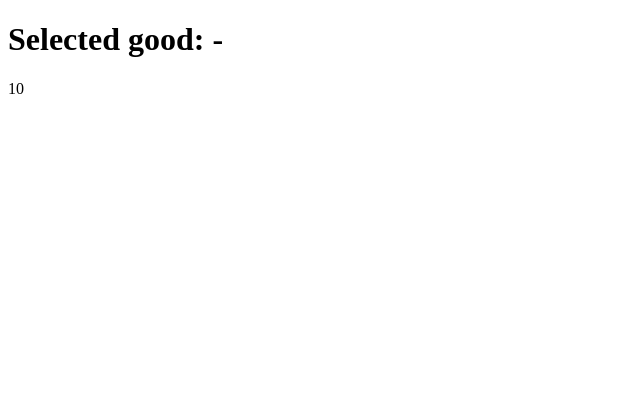
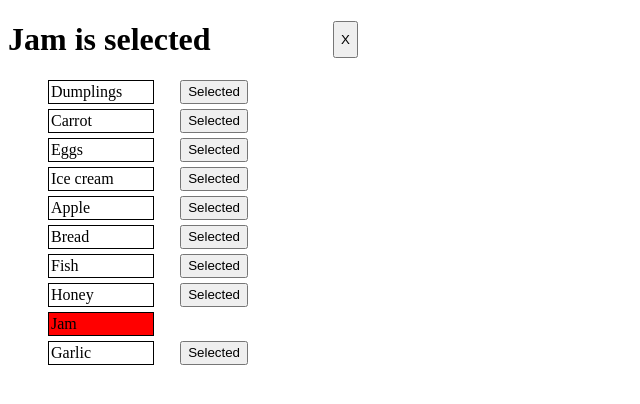
Before and after one commit to mate-academy/react_goods-selector, a React (Create React App) app: page / in a window 1280 px wide. Shown: the top 404 px of the page, without its empty margins (0-640 px from the left). Built offline with nearby package versions, Linux system fonts and the light colour scheme.

Commit message:
solution

```diff
--- a/package.json
+++ b/package.json
@@ -10,6 +10,7 @@
     "@types/react": "^17.0.15",
     "@types/react-dom": "^17.0.9",
     "bulma": "^0.9.3",
+    "classnames": "^2.3.1",
     "node-sass": "^6.0.1",
     "react": "^17.0.2",
     "react-dom": "^17.0.2",
--- a/src/App.scss
+++ b/src/App.scss
@@ -1 +1,28 @@
 // styles go here
+.good {
+  display: block;
+  width: 100px;
+  padding: 2px;
+  border: 1px solid black;
+
+  &__selected {
+    background-color: red;
+  }
+};
+
+.list {
+  display: flex;
+  justify-content: space-between;
+  width: 200px;
+  margin-bottom: 5px;
+};
+
+.button_none {
+  display: none;
+};
+
+.title {
+  display: flex;
+  justify-content: space-between;
+  width: 350px;
+};
--- a/src/App.tsx
+++ b/src/App.tsx
@@ -1,4 +1,5 @@
 import React from 'react';
+import classNames from 'classnames';
 import './App.scss';
 
 const goodsFromServer: string[] = [
@@ -14,11 +15,70 @@ const goodsFromServer: string[] = [
   'Garlic',
 ];
 
-const App: React.FC = () => (
-  <div className="App">
-    <h1>Selected good: -</h1>
-    {goodsFromServer.length}
-  </div>
-);
+type Props = {};
+
+type State = {
+  selectedGood: string;
+};
+
+class App extends React.Component<Props, State> {
+  state = {
+    selectedGood: 'Jam',
+  };
+
+  clickHandler = (good: string) => {
+    this.setState({
+      selectedGood: good,
+    });
+  };
+
+  clickClear = () => {
+    this.setState({
+      selectedGood: '',
+    });
+  };
+
+  render() {
+    const { selectedGood } = this.state;
+
+    return (
+      <div className="App">
+        <h1 className="title">
+          {selectedGood ? `${selectedGood} is selected` : 'No goods selected'}
+          {' '}
+          <button type="button" onClick={this.clickClear}>
+            X
+          </button>
+        </h1>
+
+        <ul>
+          {goodsFromServer.map(good => (
+            <div className="list">
+              <li
+                key={good}
+                className={classNames('good', {
+                  good__selected: good === selectedGood,
+                })}
+              >
+                {good}
+              </li>
+              <button
+                type="button"
+                onClick={() => {
+                  this.clickHandler(good);
+                }}
+                className={classNames({
+                  button_none: good === selectedGood,
+                })}
+              >
+                Selected
+              </button>
+            </div>
+          ))}
+        </ul>
+      </div>
+    );
+  }
+}
 
 export default App;
```
Also changed, not shown: 1 other file (tests, documents, lock files or other folders).
